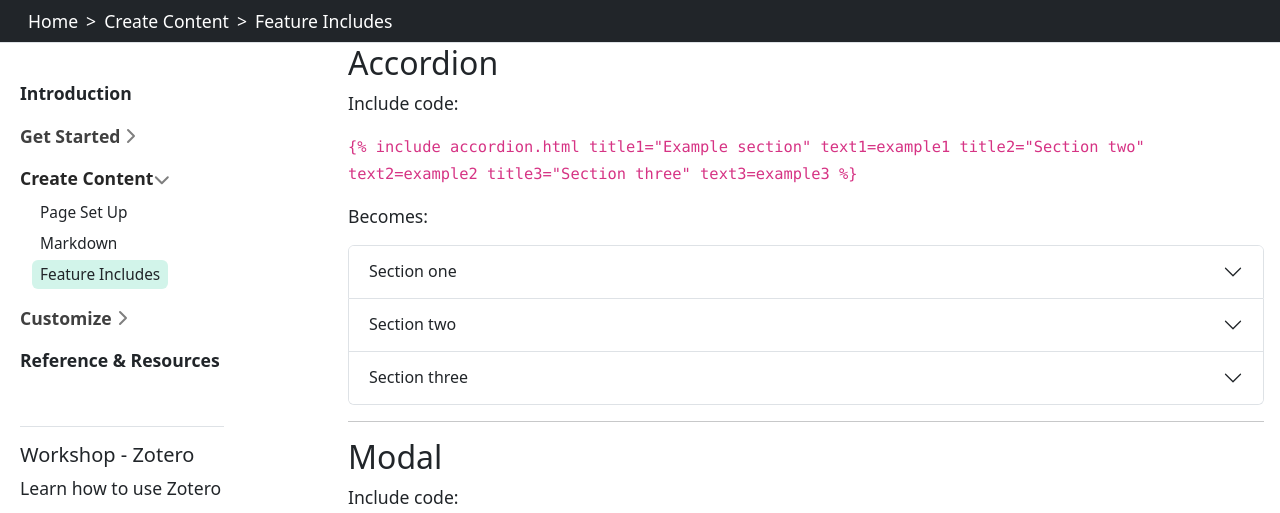
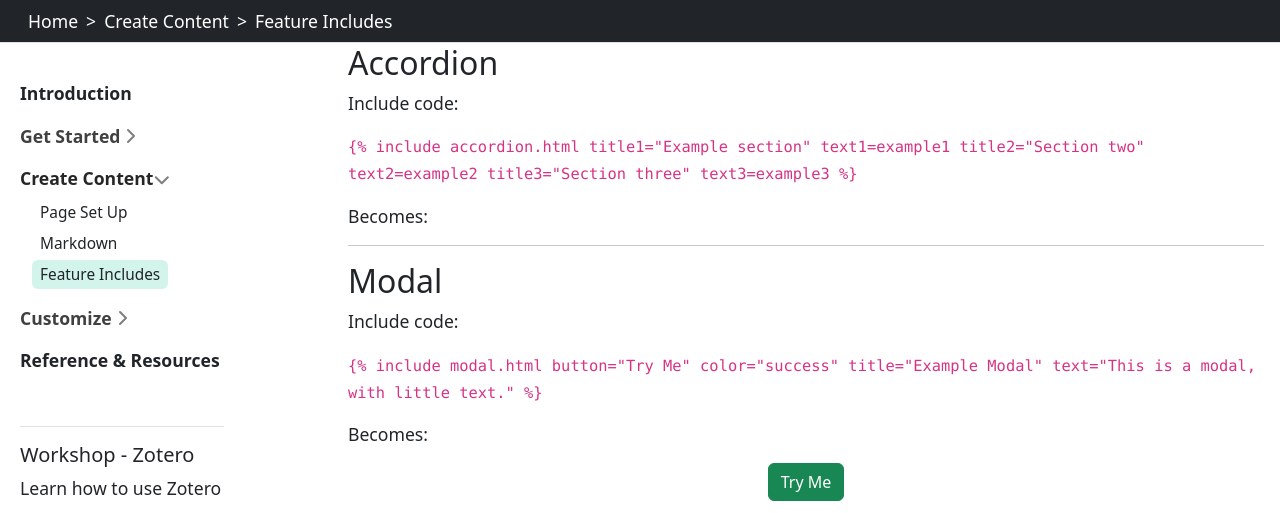
Before and after one commit to gutenlauf/workshop-zotero, a Jekyll site: the page built from content/docs/includes.md, in a window 1280 px wide and 900 px high, scrolled down 2899 px, cut to the strip 0-513 px from the top of the window. Built offline with Jekyll 4.4.1, drawn with Linux system fonts in a browser that asks for light colours.

Commit message:
Update accordion.html

```diff
--- a/_includes/accordion.html
+++ b/_includes/accordion.html
@@ -10,7 +10,7 @@
     - "open" = optional, by default is "false". Add "true" to have the first section of the accordion open.
 
 {%- endcomment -%}
-<div class="accordion mb-3" id="accordionInclude">
+<!--<div class="accordion mb-3" id="accordionInclude">
     <div class="accordion-item">
       <h2 class="accordion-header" id="headingOne">
         <button class="accordion-button{% unless include.open %} collapsed{% endunless %}" type="button" data-bs-toggle="collapse" data-bs-target="#collapseOne" aria-expanded="{% if include.open == true %}true{% else %}false{% endif %}" aria-controls="collapseOne">
@@ -51,4 +51,4 @@
       </div>
     </div>
     {% endif %}
-</div>
+</div>-->
```
